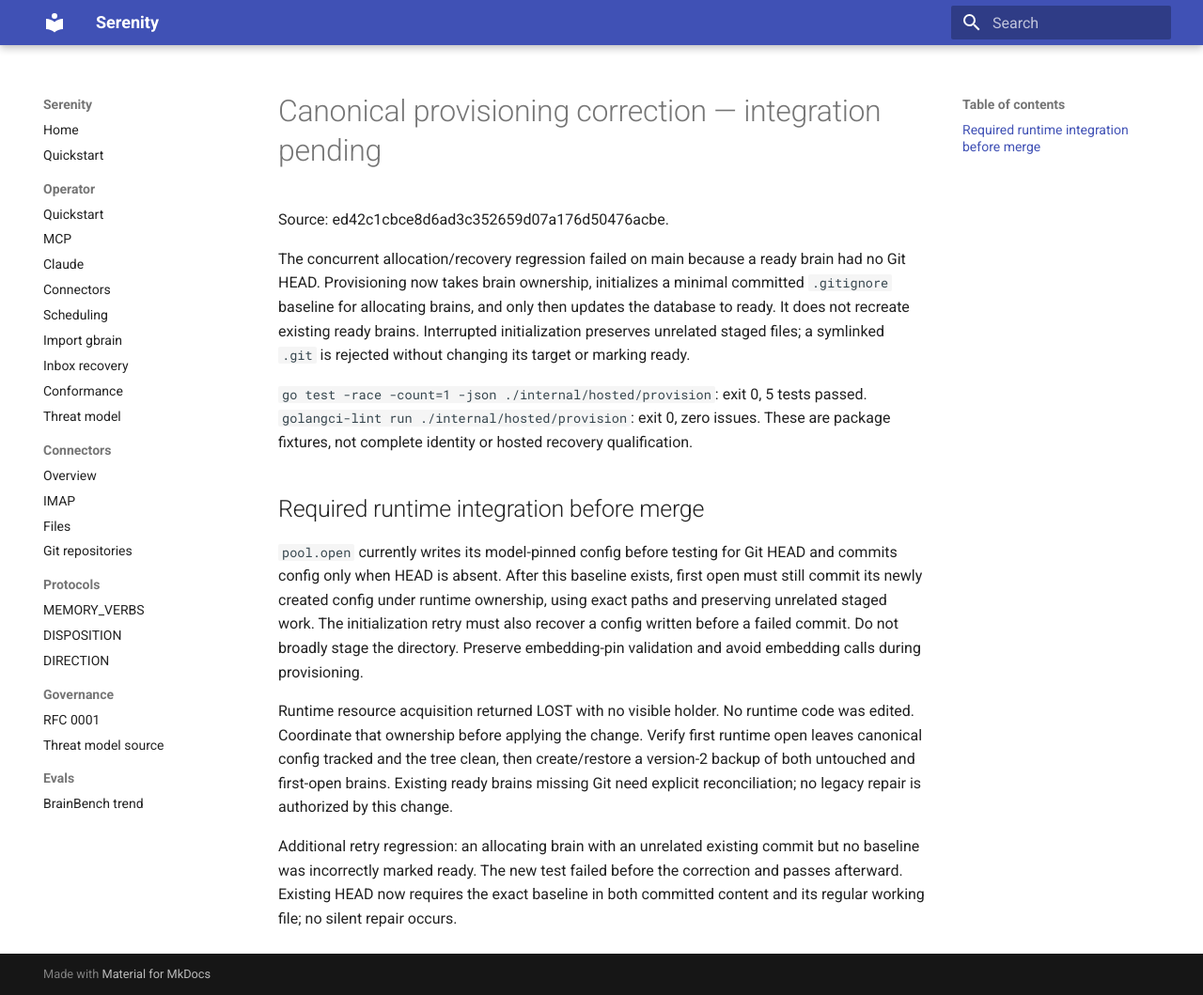
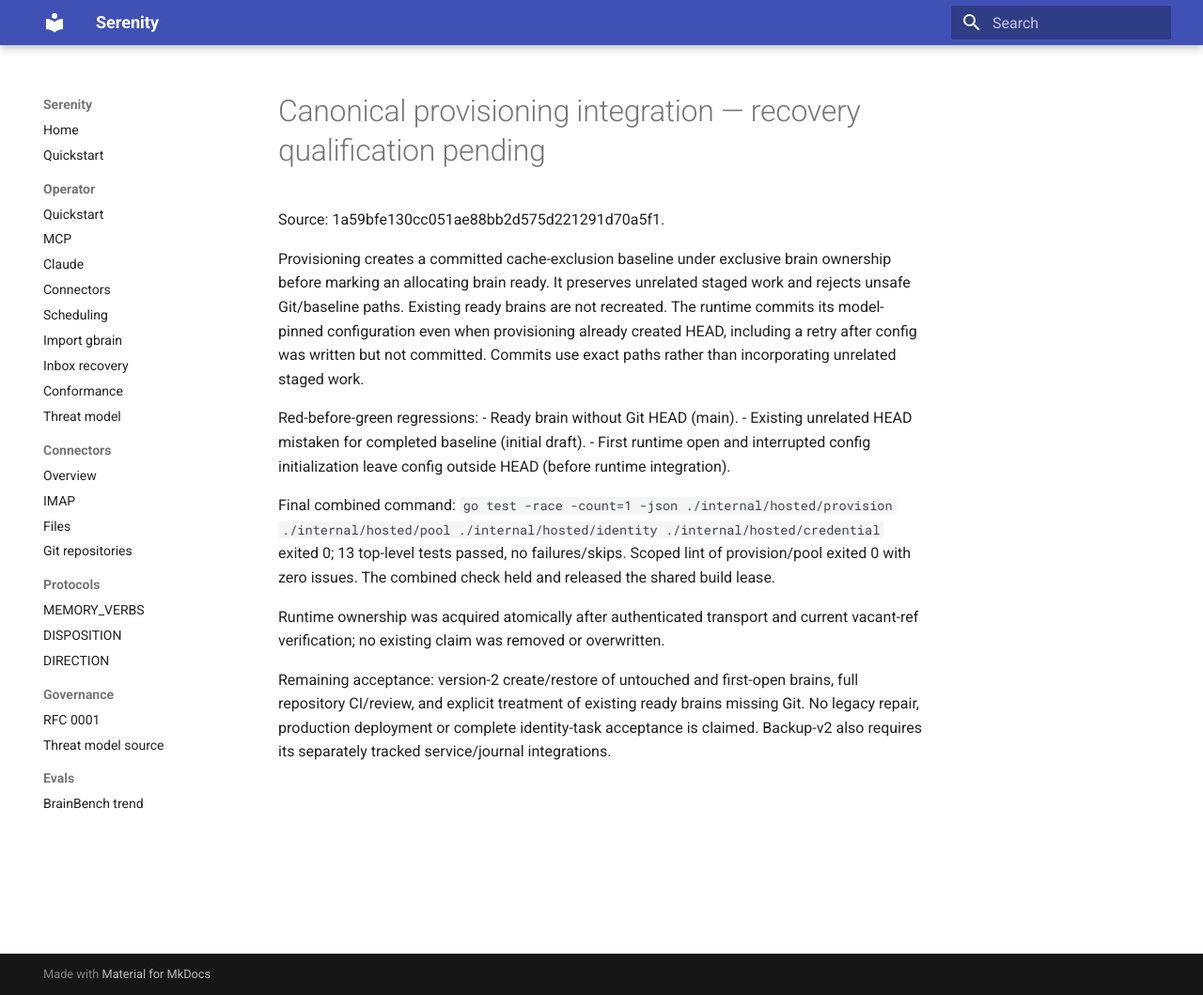
Before and after one commit to sirerun/serenity, an MkDocs documentation site: the page built from docs/launch/evidence/T23.46/canonical-provisioning-integration.md, in a window 1280 px wide and 1059 px high. Shown: the whole window at 94% size. Built offline with MkDocs 1.6.1 and Material for MkDocs 9.7.7, drawn with Linux system fonts in a browser that asks for light colours.

Commit message:
docs(hosted): record integrated canonical initialization verification

```diff
--- a/docs/launch/evidence/T23.46/canonical-provisioning-integration.md
+++ b/docs/launch/evidence/T23.46/canonical-provisioning-integration.md
@@ -1,15 +1,16 @@
-# Canonical provisioning correction — integration pending
+# Canonical provisioning integration — recovery qualification pending
 
-Source: ed42c1cbce8d6ad3c352659d07a176d50476acbe.
+Source: 1a59bfe130cc051ae88bb2d575d221291d70a5f1.
 
-The concurrent allocation/recovery regression failed on main because a ready brain had no Git HEAD. Provisioning now takes brain ownership, initializes a minimal committed `.gitignore` baseline for allocating brains, and only then updates the database to ready. It does not recreate existing ready brains. Interrupted initialization preserves unrelated staged files; a symlinked `.git` is rejected without changing its target or marking ready.
+Provisioning creates a committed cache-exclusion baseline under exclusive brain ownership before marking an allocating brain ready. It preserves unrelated staged work and rejects unsafe Git/baseline paths. Existing ready brains are not recreated. The runtime commits its model-pinned configuration even when provisioning already created HEAD, including a retry after config was written but not committed. Commits use exact paths rather than incorporating unrelated staged work.
 
-`go test -race -count=1 -json ./internal/hosted/provision`: exit 0, 5 tests passed. `golangci-lint run ./internal/hosted/provision`: exit 0, zero issues. These are package fixtures, not complete identity or hosted recovery qualification.
+Red-before-green regressions:
+- Ready brain without Git HEAD (main).
+- Existing unrelated HEAD mistaken for completed baseline (initial draft).
+- First runtime open and interrupted config initialization leave config outside HEAD (before runtime integration).
 
-## Required runtime integration before merge
+Final combined command: `go test -race -count=1 -json ./internal/hosted/provision ./internal/hosted/pool ./internal/hosted/identity ./internal/hosted/credential` exited 0; 13 top-level tests passed, no failures/skips. Scoped lint of provision/pool exited 0 with zero issues. The combined check held and released the shared build lease.
 
-`pool.open` currently writes its model-pinned config before testing for Git HEAD and commits config only when HEAD is absent. After this baseline exists, first open must still commit its newly created config under runtime ownership, using exact paths and preserving unrelated staged work. The initialization retry must also recover a config written before a failed commit. Do not broadly stage the directory. Preserve embedding-pin validation and avoid embedding calls during provisioning.
+Runtime ownership was acquired atomically after authenticated transport and current vacant-ref verification; no existing claim was removed or overwritten.
 
-Runtime resource acquisition returned LOST with no visible holder. No runtime code was edited. Coordinate that ownership before applying the change. Verify first runtime open leaves canonical config tracked and the tree clean, then create/restore a version-2 backup of both untouched and first-open brains. Existing ready brains missing Git need explicit reconciliation; no legacy repair is authorized by this change.
-
-Additional retry regression: an allocating brain with an unrelated existing commit but no baseline was incorrectly marked ready. The new test failed before the correction and passes afterward. Existing HEAD now requires the exact baseline in both committed content and its regular working file; no silent repair occurs.
+Remaining acceptance: version-2 create/restore of untouched and first-open brains, full repository CI/review, and explicit treatment of existing ready brains missing Git. No legacy repair, production deployment or complete identity-task acceptance is claimed. Backup-v2 also requires its separately tracked service/journal integrations.
```
